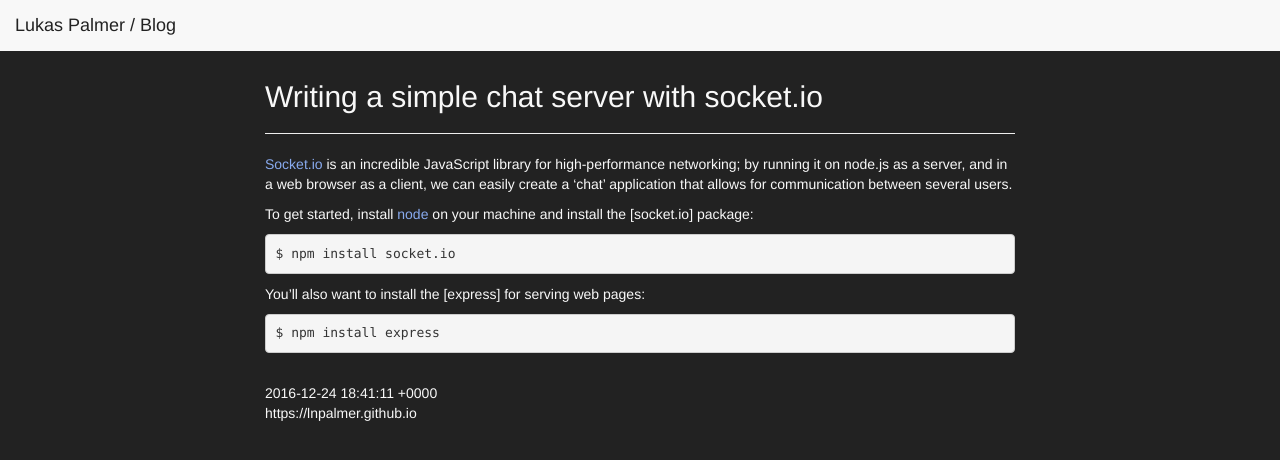
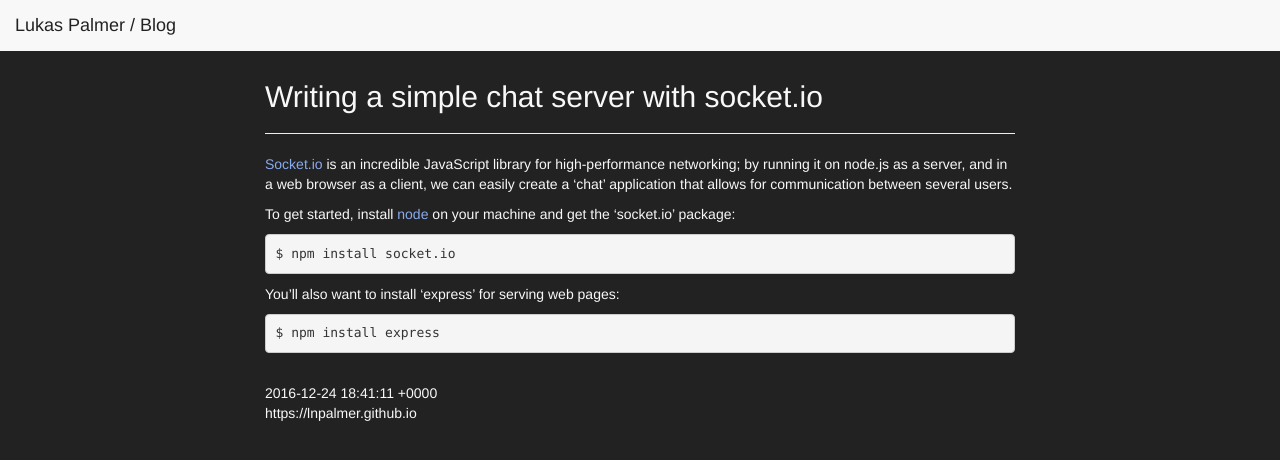
Before and after one commit to lnpalmer/lnpalmer.github.io, a Jekyll site: the page built from _posts/2016-12-23-chat.md, in a window 1280 px wide. Shown: the top 460 px of the page. Built offline with Jekyll 4.4.1, drawn with Linux system fonts in a browser that asks for light colours.

Commit message:
misc. setup

```diff
--- a/_posts/2016-12-23-chat.md
+++ b/_posts/2016-12-23-chat.md
@@ -6,10 +6,10 @@ excerpt: Socket.io is an incredible JavaScript library for networking; by runnin
 
 [Socket.io](http://socket.io) is an incredible JavaScript library for high-performance networking; by running it on node.js as a server, and in a web browser as a client, we can easily create a 'chat' application that allows for communication between several users.
 
-To get started, install [node](https://nodejs.org) on your machine and install the [socket.io] package:
+To get started, install [node](https://nodejs.org) on your machine and get the 'socket.io' package:
 
     $ npm install socket.io
 
-You'll also want to install the [express] for serving web pages:
+You'll also want to install 'express' for serving web pages:
 
     $ npm install express
```
